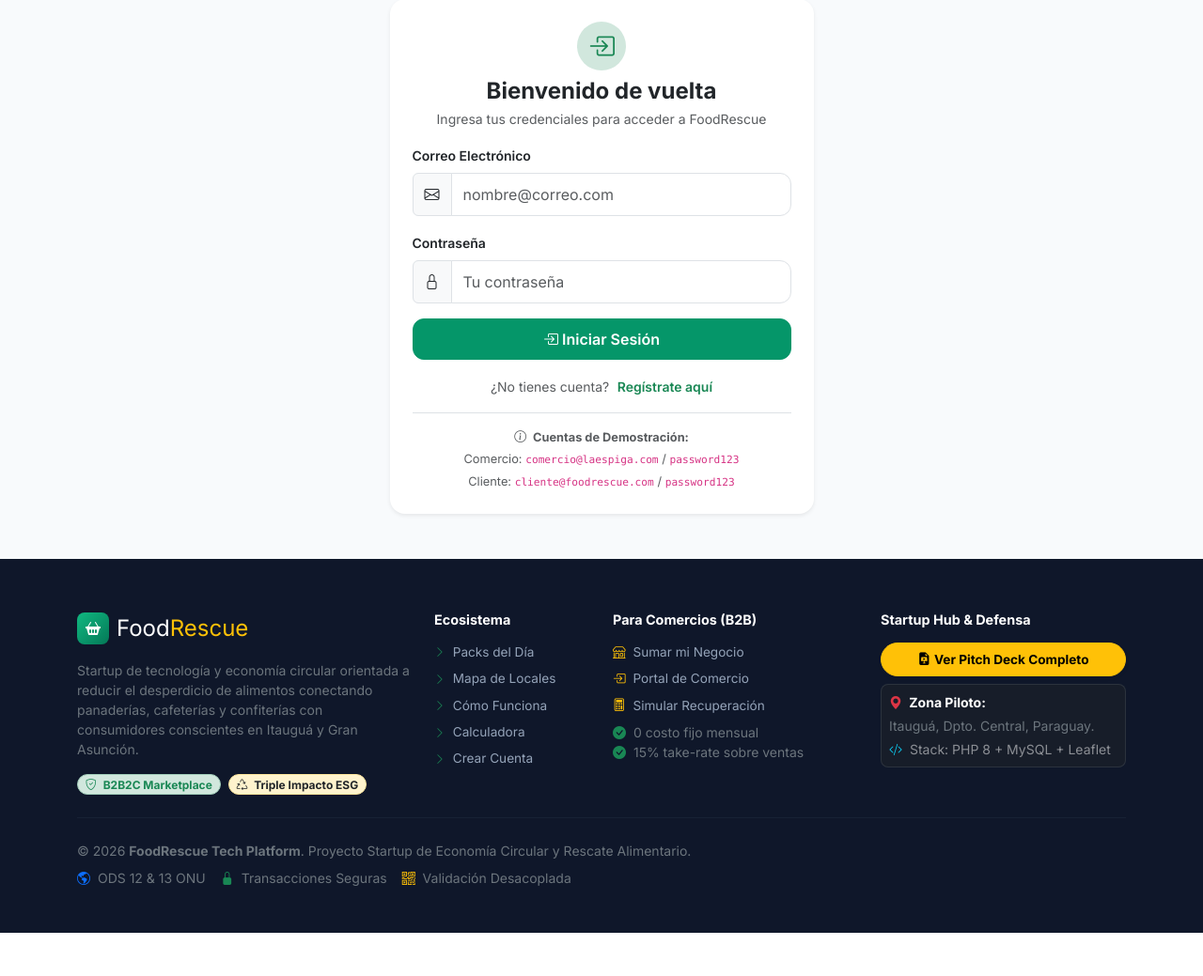
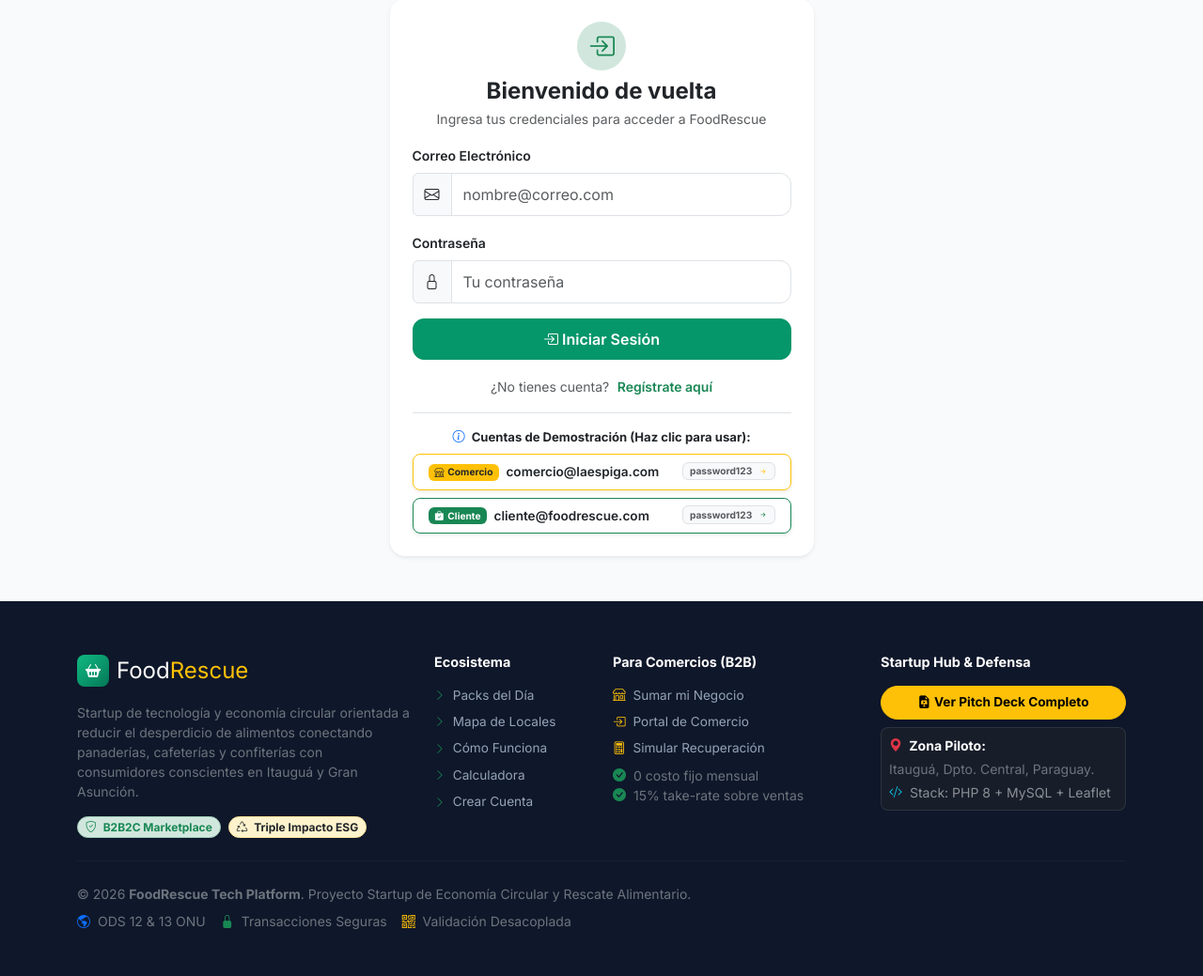
Before and after one commit to betodure12/FoodRescue, a PHP site: page /login.php in a window 1280 px wide. Shown: the part 204-1243 px from the top of the page at 94% size. Before the commit the page ends 1197 px from the top, so only its background shows below. Run offline with PHP 8.4, Linux system fonts and the light colour scheme.

Commit message:
fix: cuentas demo con 1-click autocompletar y fallback de auto-curacion para acceso garantizado

```diff
--- a/login.php
+++ b/login.php
@@ -68,12 +68,38 @@ require_once __DIR__ . '/includes/header.php';
                     </div>
                 </form>
 
-                <!-- Demo quick hint -->
-                <div class="mt-3 pt-3 border-top text-center text-muted small" style="font-size: 0.8rem;">
-                    <p class="mb-1 fw-bold"><i class="bi bi-info-circle me-1"></i> Cuentas de Demostración:</p>
-                    <div class="text-break">Comercio: <code>comercio@laespiga.com</code> / <code>password123</code></div>
-                    <div class="text-break mt-1">Cliente: <code>cliente@foodrescue.com</code> / <code>password123</code></div>
+                <!-- Cuentas Demo con Autocompletado de 1 Clic -->
+                <div class="mt-3 pt-3 border-top small" style="font-size: 0.82rem;">
+                    <p class="mb-2 fw-bold text-dark text-center"><i class="bi bi-info-circle me-1 text-primary"></i> Cuentas de Demostración (Haz clic para usar):</p>
+                    <div class="d-flex flex-column gap-2">
+                        <button type="button" class="btn btn-sm btn-outline-warning text-dark text-start d-flex justify-content-between align-items-center py-2 px-3 rounded-3 shadow-sm" onclick="llenarCredenciales('comercio@laespiga.com', 'password123')" title="Autocompletar cuenta de comercio">
+                            <div>
+                                <span class="badge bg-warning text-dark me-1"><i class="bi bi-shop me-1"></i>Comercio</span>
+                                <span class="fw-semibold">comercio@laespiga.com</span>
+                            </div>
+                            <span class="badge bg-light text-muted border">password123 <i class="bi bi-arrow-right-short ms-1 text-warning"></i></span>
+                        </button>
+                        <button type="button" class="btn btn-sm btn-outline-success text-dark text-start d-flex justify-content-between align-items-center py-2 px-3 rounded-3 shadow-sm" onclick="llenarCredenciales('cliente@foodrescue.com', 'password123')" title="Autocompletar cuenta de cliente">
+                            <div>
+                                <span class="badge bg-success text-white me-1"><i class="bi bi-bag-check-fill me-1"></i>Cliente</span>
+                                <span class="fw-semibold">cliente@foodrescue.com</span>
+                            </div>
+                            <span class="badge bg-light text-muted border">password123 <i class="bi bi-arrow-right-short ms-1 text-success"></i></span>
+                        </button>
+                    </div>
                 </div>
+
+                <script>
+                function llenarCredenciales(email, pass) {
+                    const inEmail = document.getElementById('email');
+                    const inPass = document.getElementById('password');
+                    if (inEmail && inPass) {
+                        inEmail.value = email;
+                        inPass.value = pass;
+                        inPass.focus();
+                    }
+                }
+                </script>
             </div>
         </div>
     </div>
```
Also changed, not shown: login_process.php (+47 -3 lines).
